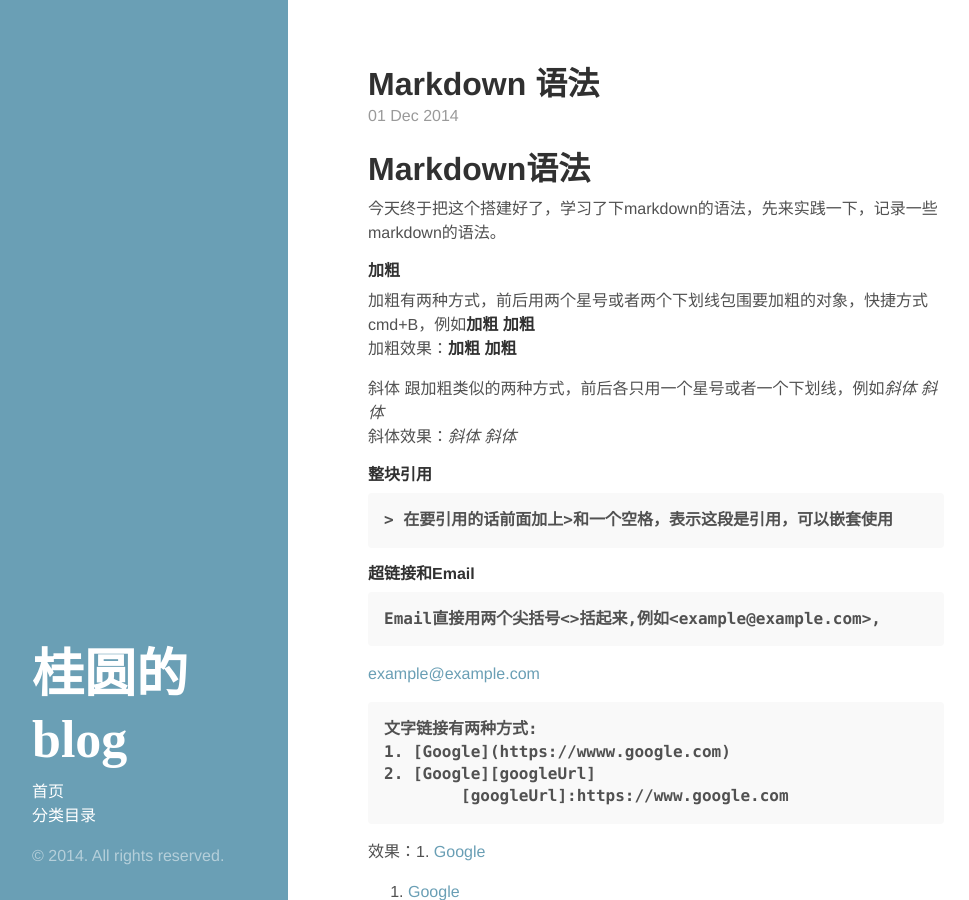
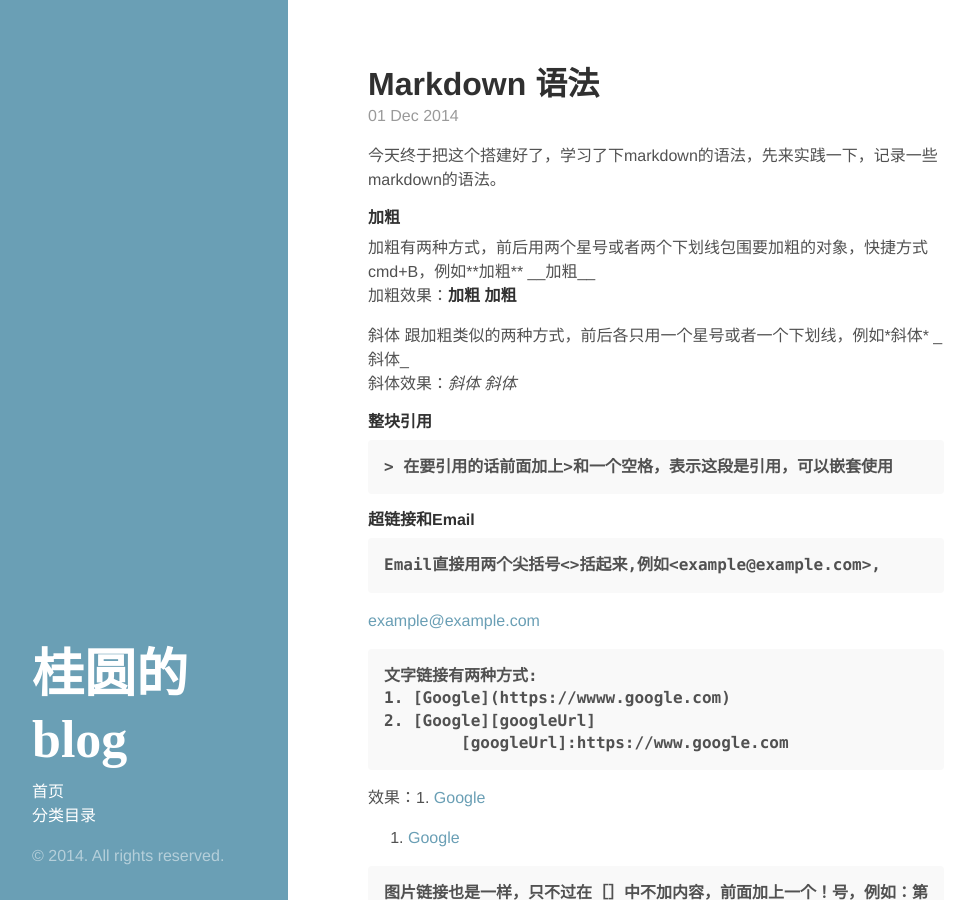
Before and after one commit to guiyuan/guiyuan.github.io, a Jekyll site: the page built from _posts/2014-12-01-markdown语法.md, in a window 1280 px wide and 900 px high. Shown: the whole window, without its empty margins (0-969 px from the left). Built offline with Jekyll 4.4.1, drawn with Linux system fonts in a browser that asks for light colours; comment, search, counter and statistics services are not loaded.

Commit message:
markdown modify

```diff
--- a/_posts/2014-12-01-markdown语法.md
+++ b/_posts/2014-12-01-markdown语法.md
@@ -6,15 +6,15 @@ author: guiyuan
 category: Markdown
 ---
 
-# Markdown语法
+
 
    今天终于把这个搭建好了，学习了下markdown的语法，先来实践一下，记录一些markdown的语法。
 
 #### 加粗
-   	加粗有两种方式，前后用两个星号或者两个下划线包围要加粗的对象，快捷方式cmd+B，例如**加粗** __加粗__
+   	加粗有两种方式，前后用两个星号或者两个下划线包围要加粗的对象，快捷方式cmd+B，例如\*\*加粗\*\* \_\_加粗\_\_
 加粗效果：**加粗** __加粗__
 
-   	斜体 跟加粗类似的两种方式，前后各只用一个星号或者一个下划线，例如*斜体* _斜体_
+   	斜体 跟加粗类似的两种方式，前后各只用一个星号或者一个下划线，例如\*斜体\* \_斜体\_
 斜体效果：*斜体* _斜体_
 #### 整块引用
 
```
